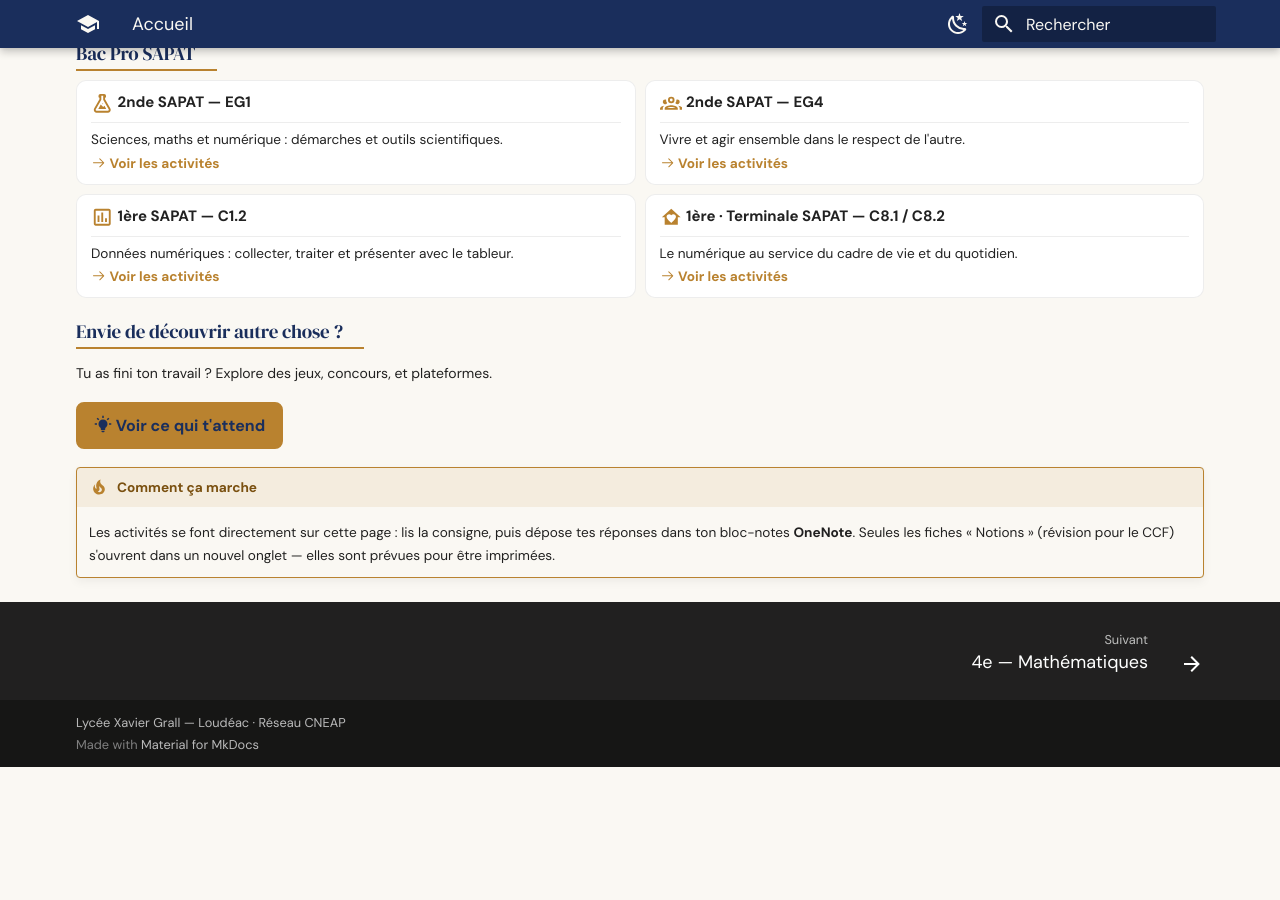
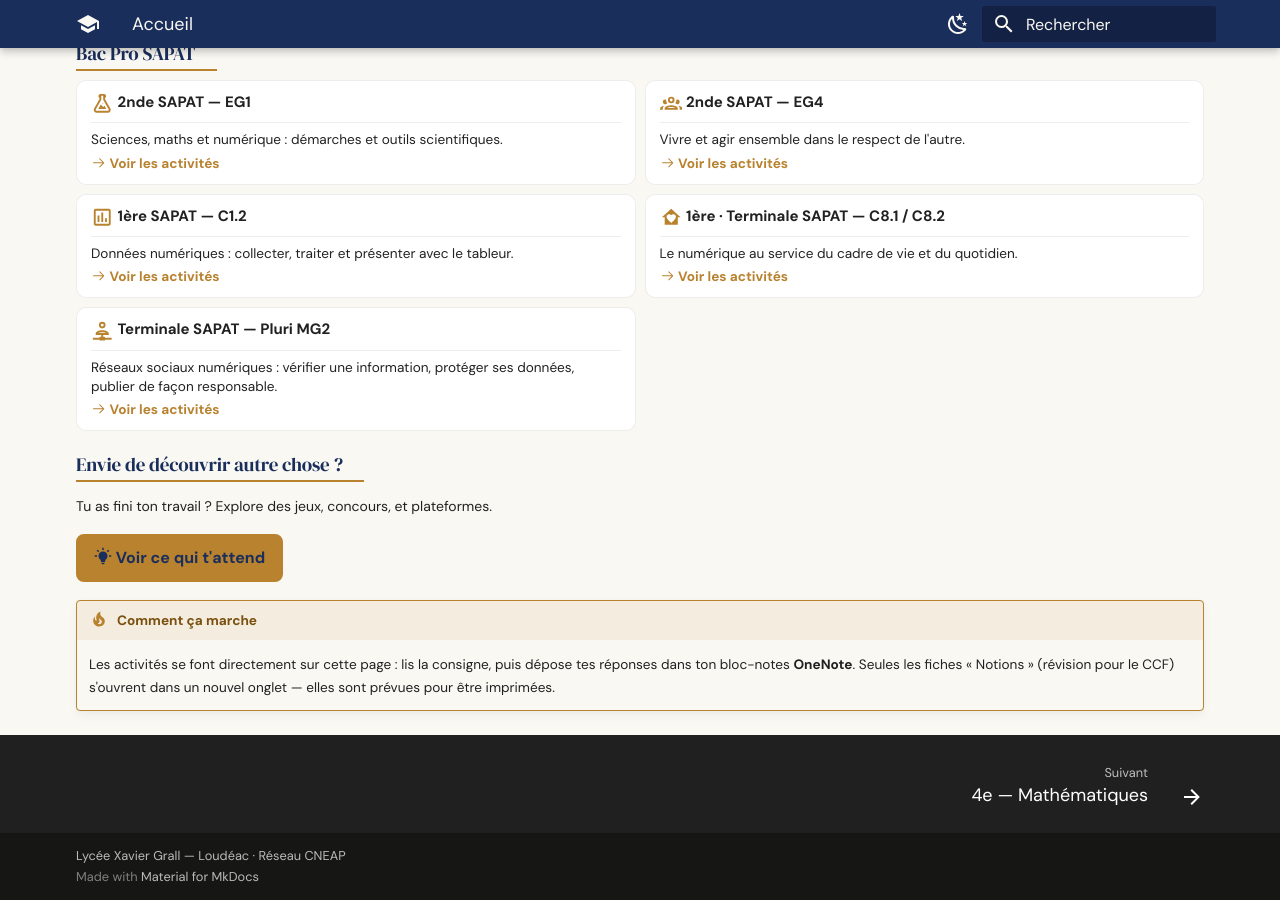
Before and after one commit to zidaneTim/zidane-tim, an MkDocs documentation site: the page built from docs/index.md, in a window 1280 px wide and 900 px high, scrolled down 503 px. Built offline with MkDocs 1.6.1 and Material for MkDocs 9.7.7, drawn with Linux system fonts in a browser that asks for light colours; before the commit the page ends 1270 px from its top, so only the background shows below that.

Commit message:
site: niveau college + carte Pluri manquante + target blank livrets 4e

```diff
--- a/docs/index.md
+++ b/docs/index.md
@@ -90,6 +90,14 @@ Retrouve ici les activités de ton cours de **TIM** (informatique et multimédia
 
     [:octicons-arrow-right-24: Voir les activités](cours/sapat/c81-c82-cadre-de-vie.md)
 
+-   :material-account-network-outline:{ .lg .middle } **Terminale SAPAT — Pluri MG2**
+
+    ---
+
+    Réseaux sociaux numériques : vérifier une information, protéger ses données, publier de façon responsable.
+
+    [:octicons-arrow-right-24: Voir les activités](cours/sapat/pluri-reseaux-sociaux.md)
+
 </div>
 
 ## Envie de découvrir autre chose ? {: .zt-filiere }
```
Also changed, not shown: docs/cours/college/3e-epi-stm.md (+2 -0 lines), docs/cours/college/4e-maths.md (+7 -5 lines).
